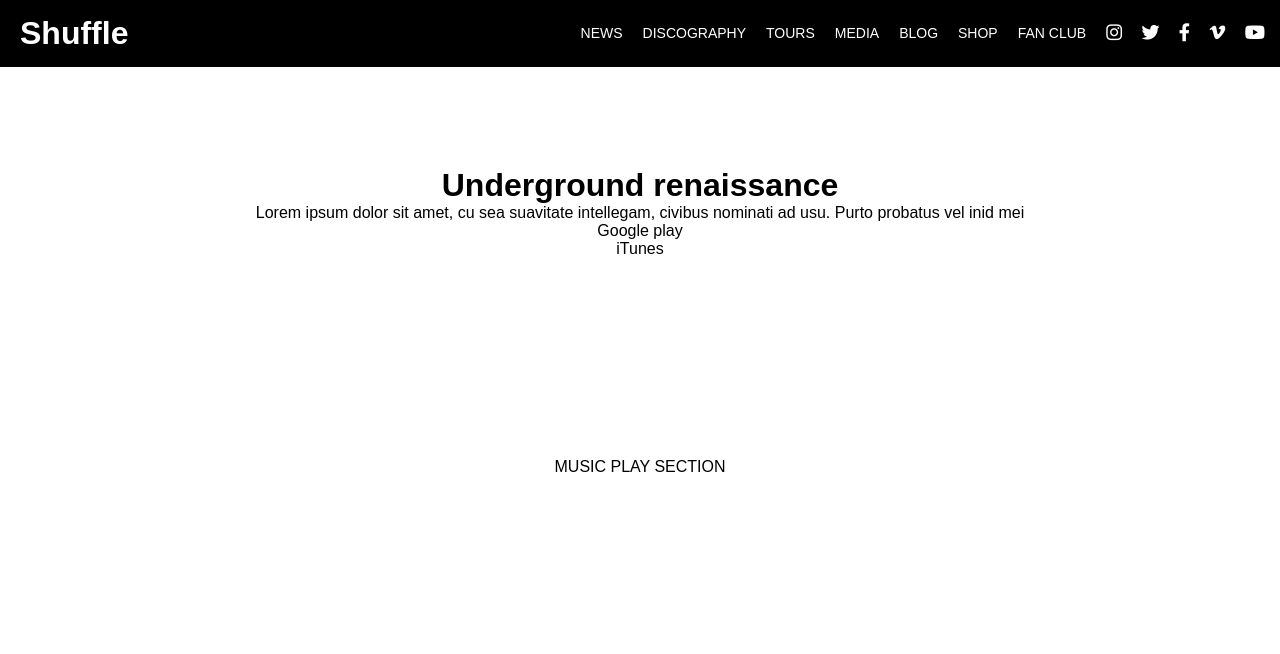
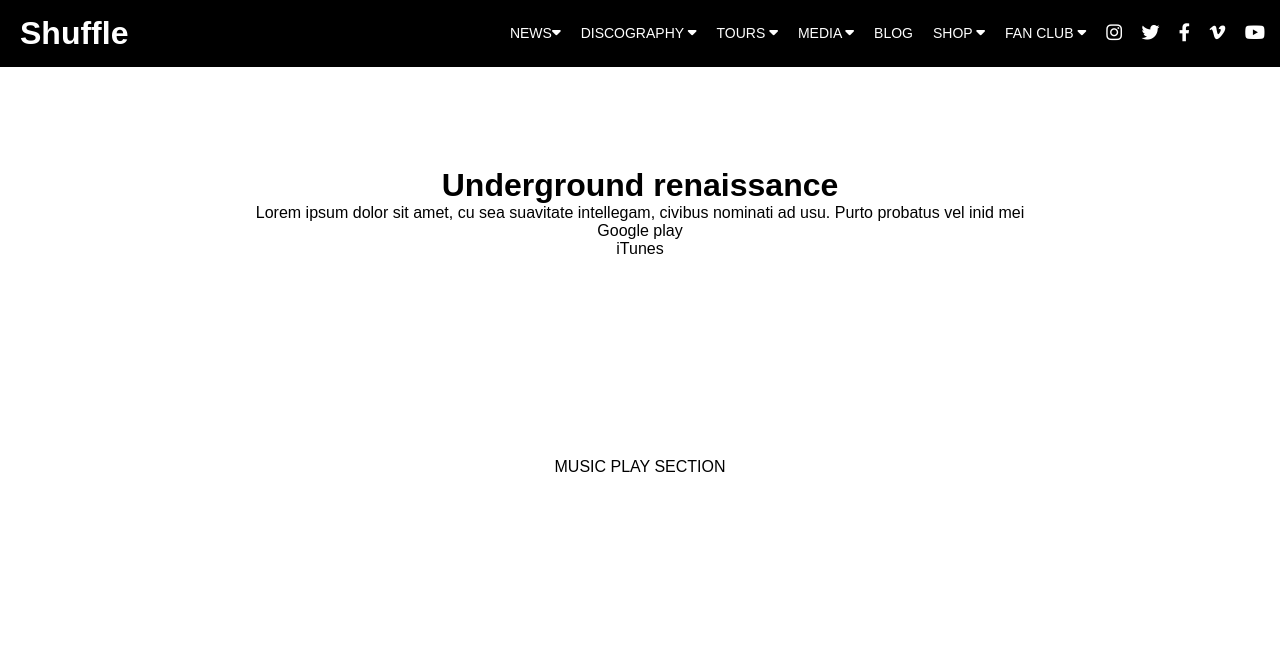
Before and after one commit to practical-projects/shuffle-project, a website: page index.html in a window 1280 px wide. Shown: the top 654 px of the page. Drawn offline with Linux system fonts and the light colour scheme.

Commit message:
header responsive done

```diff
--- a/css/home.css
+++ b/css/home.css
@@ -149,6 +149,10 @@ header {
     width: 100%;
   }
 
+  .dropdown .fas {
+    padding: 3px 0 0 10px;
+  }
+
   .socials {
     padding: 20px 0;
     border: none;
--- a/index.html
+++ b/index.html
@@ -20,14 +20,14 @@
       <label class="hamburger" for="toggle">&#9776;</label>
       <div class="nav">
         <div class="dropdown">
-          <a href="#">News</a>
+          <a href="#">News<i class="fas fa-caret-down"></i></a>
           <div class="submeniu">
             <a href="#">News</a>
             <a href="#">In The Press</a>
           </div>
         </div>
         <div class="dropdown">
-          <a href="#">Discography</a>
+          <a href="#">Discography <i class="fas fa-caret-down"></i></a>
           <div class="submeniu">
             <a href="#">Vinil</a>
             <a href="#">CD</a>
@@ -36,14 +36,14 @@
           </div>
         </div>
         <div class="dropdown">
-          <a href="#">Tours</a>
+          <a href="#">Tours <i class="fas fa-caret-down"></i> </a>
           <div class="submeniu">
             <a href="#">Upcoming Dates</a>
             <a href="#">Past Dates</a>
           </div>
         </div>
         <div class="dropdown">
-          <a href="#">Media</a>
+          <a href="#">Media <i class="fas fa-caret-down"></i> </a>
           <div class="submeniu">
             <a href="#">Videos</a>
             <a href="#">Photos</a>
@@ -54,7 +54,7 @@
           <a href="#">Blog</a>
         </div>
         <div class="dropdown">
-          <a href="#">Shop</a>
+          <a href="#">Shop <i class="fas fa-caret-down"></i> </a>
           <div class="submeniu">
             <a href="#">New Arrivals</a>
             <a href="#">Apparel</a>
@@ -63,7 +63,7 @@
           </div>
         </div>
         <div class="dropdown">
-          <a href="#">Fan Club</a>
+          <a href="#">Fan Club <i class="fas fa-caret-down"></i> </a>
           <div class="submeniu">
             <a href="#">News</a>
             <a href="#">So What</a>
```
